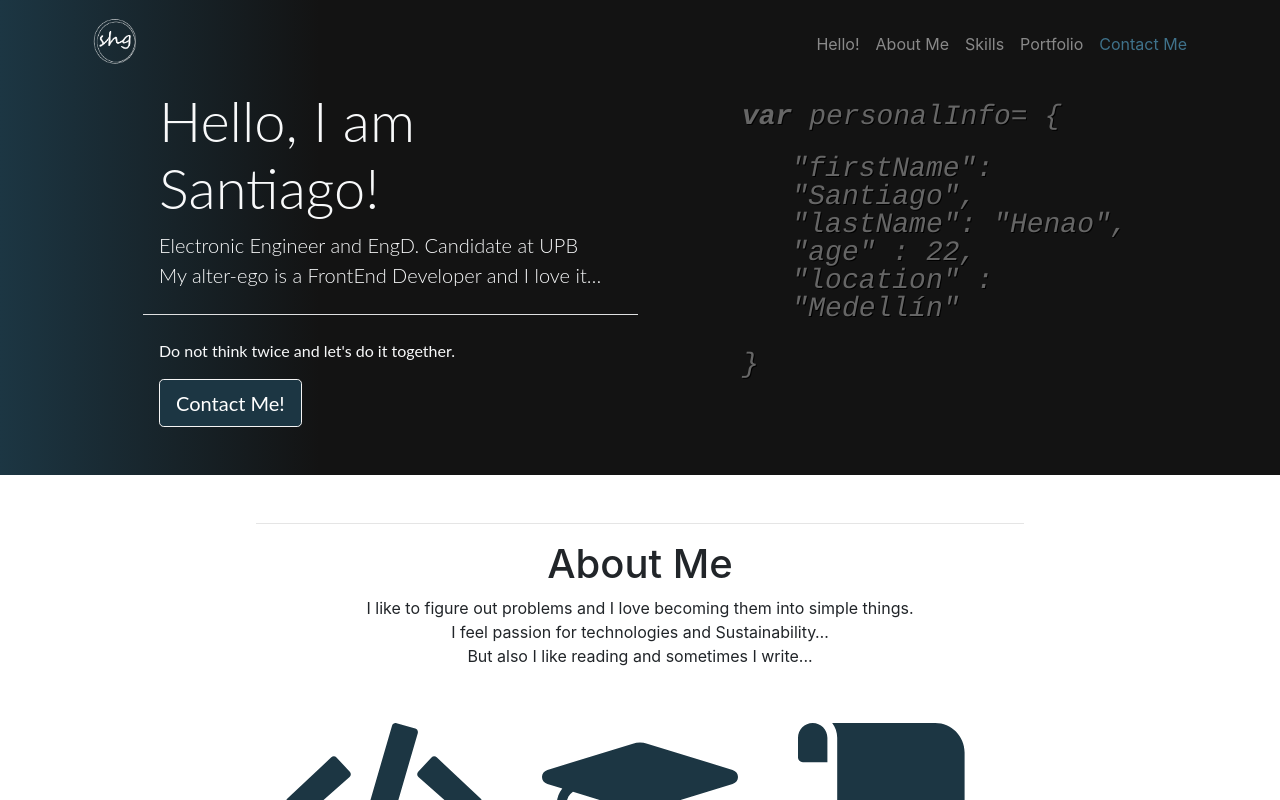
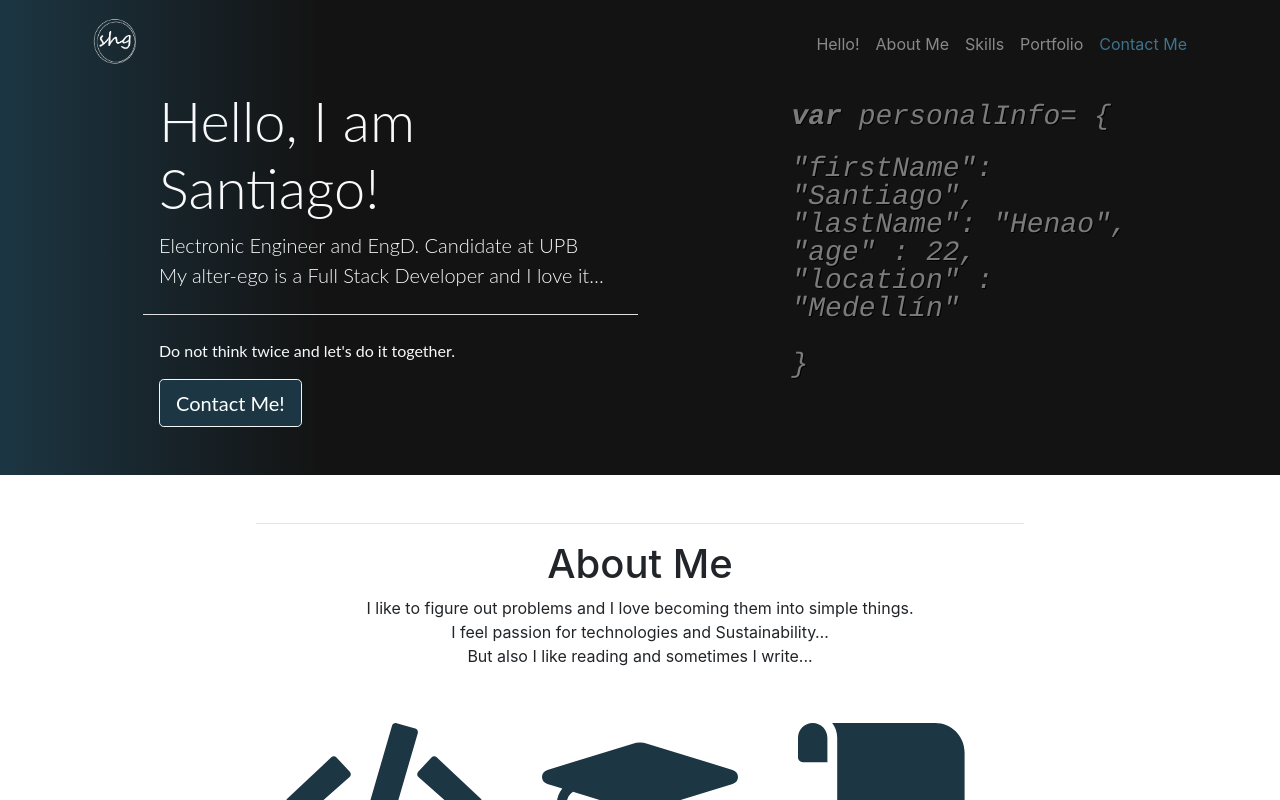
Before and after one commit to santiagohenao97/Portafolio-Santiago, a React (Create React App) app: page / in a window 1280 px wide. Shown: the top 800 px of the page. Built offline with nearby package versions, Linux system fonts and the light colour scheme.

Commit message:
full stack

```diff
--- a/src/Styles/index.css
+++ b/src/Styles/index.css
@@ -38,7 +38,7 @@
     font-family: 'courier', sans-serif;
     font-size: 1.75em;
     font-style: italic;
-    color: #666;
+    color: rgb(117, 116, 116);
     text-align: left;
     line-height: 1em;
     text-shadow: 1px 1px black;
@@ -49,7 +49,7 @@
     font-family: 'courier', sans-serif;
     font-size: 1.75em;
     font-style: italic;
-    color: #666;
+    color: #7b7b7b;
     text-align: left;
     line-height: 1em;
     text-shadow: 1px 1px black;
--- a/src/components/Hello.jsx
+++ b/src/components/Hello.jsx
@@ -6,21 +6,21 @@ const Hello= () => (
         <div className="row ">
             <div className="col-sm-6 ">
                 <h1 className="display-4 ml-3">Hello, I am Santiago!</h1>
-                <p className="lead ml-3">Electronic Engineer and EngD. Candidate at UPB<br/> My alter-ego is a FrontEnd Developer and I love it…</p>
+                <p className="lead ml-3">Electronic Engineer and EngD. Candidate at UPB<br/> My alter-ego is a Full Stack Developer and I love it…</p>
                 <hr className="my-4 bg-light"/>
                 <p className="ml-3">Do not think twice and let's do it together.</p>
                 <a className="btn btn-primary btn-lg ml-3" href="#ContactMe" role="button">Contact Me!</a>
             </div>
             <div className="col-sm-6 pt-3">
 
-                <div className="tagline3a"><strong>var </strong>{'personalInfo= {'}</div>
+                <div className="tagline3b"><strong>var </strong>{'personalInfo= {'}</div>
                 <br/>
                 <div className="tagline3b">"firstName": "Santiago",
                 <br/> "lastName": "Henao",
                 <br/> "age" :  22,
                 <br/> "location" : "Medellín"
                 </div>
-                <div className="tagline3a"> <br/>{'}'}</div>
+                <div className="tagline3b"> <br/>{'}'}</div>
             </div>
         </div>
     </div>
```
